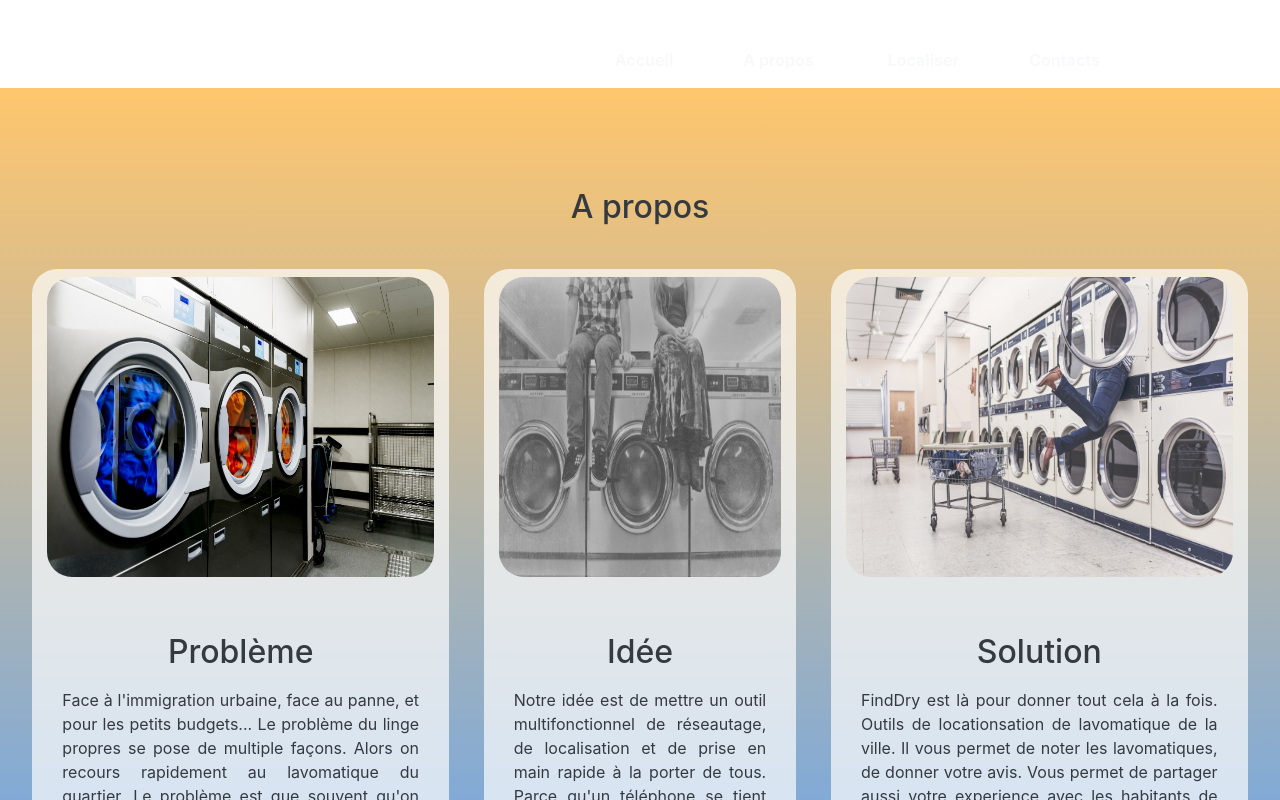
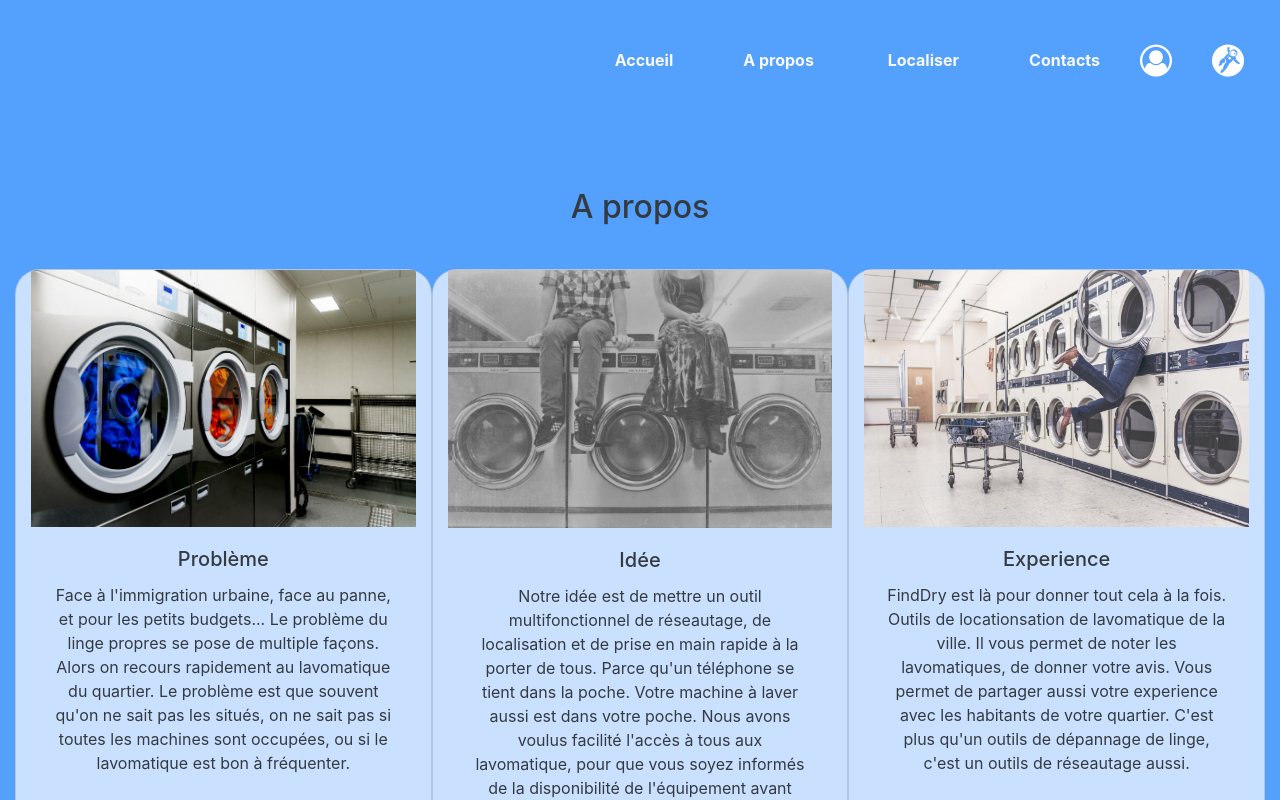
Before and after one commit to NYAZAK/FindDry, an Angular app: page /APropos in a window 1280 px wide. Shown: the top 800 px of the page. Built offline with nearby package versions, Linux system fonts and the light colour scheme.

Commit message:
fix : corrige le probleme d'alignement des card dans le composant à propos

```diff
--- a/src/app/app.component.html
+++ b/src/app/app.component.html
@@ -1,2 +1 @@
 <app-navigation></app-navigation>
-<router-outlet></router-outlet>
--- a/src/app/navigation/navigation.component.html
+++ b/src/app/navigation/navigation.component.html
@@ -1,4 +1,4 @@
-<div class="mb-5">
+<div class="mb-5 app-section p-0">
   <div class="creatCount float-right" style="width: 180px;">
     <span>
       <span class="infobulle" aria-label="connectez-vous">
--- a/src/app/onepage/histoire/histoire.component.html
+++ b/src/app/onepage/histoire/histoire.component.html
@@ -1,27 +1,32 @@
-<div class="row d-flex flex-lg-row  justify-content-md-between  flex-md-row flex-sm-column flex-xs-column justify-content-between col-12 text-center text-dark mx-auto mt-5 body-background app-section">
+<div class="row d-flex flex-lg-row  header justify-content-md-between  flex-md-row flex-sm-column flex-xs-column justify-content-between col-12 text-center text-dark mx-auto mt-5  app-section">
   <h2 class="text-center col-12">A propos</h2>
-  <div  class="col-md-4 col-xs-12 col-sm-10 histoire mx-auto">
-    <img src="{{lavomatique}}" alt="" class="img-fluid mb-2  mt-2 col-12 img-histoire p-0">
-    <h2 class="text-center col-12 mt-5 mb-3">Problème</h2>
-    <p class="col-12 mx-auto text-justify">Face à l'immigration urbaine, face au panne, et pour les petits budgets...
+ <div class="card col-md-4 col-xs-12 col-sm-10 histoire i mx-auto" >
+  <img class="card-img-top" [src]="lavomatique" alt="Card image cap">
+  <div class="card-body">
+    <h5 class="card-title">Problème</h5>
+    <p class="card-text">Face à l'immigration urbaine, face au panne, et pour les petits budgets...
       Le problème du linge propres se pose de multiple façons. Alors on recours rapidement
       au lavomatique du quartier.
       Le problème est que souvent qu'on ne sait pas les situés, on ne sait pas si toutes les machines
-    sont occupées, ou si le lavomatique est bon à fréquenter. </p>
+      sont occupées, ou si le lavomatique est bon à fréquenter.</p>
   </div>
- <div  class="col-md-3 col-xs-12 col-sm-10 histoire  mx-auto p-0.1">
-   <img src="{{reseautage}}" alt="" class="img-fluid mb-2 mt-2 col-12 img-histoire p-0 m-0">
-   <h2 class="text-center col-12 mt-5 mb-3">Idée</h2>
-   <p class="col-12 mx-auto text-justify">Notre idée est de mettre un outil multifonctionnel de réseautage, de localisation et de prise en main rapide
+</div>
+<div class="card col-md-4 col-xs-12 col-sm-10 histoire i mx-auto" >
+  <img class="card-img-top" [src]="reseautage" alt="Card image cap">
+  <div class="card-body">
+    <h5 class="card-title">Idée</h5>
+    <p class="card-text">Notre idée est de mettre un outil multifonctionnel de réseautage, de localisation et de prise en main rapide
       à la porter de tous. Parce qu'un téléphone se tient dans la poche.
       Votre machine à laver aussi est dans votre poche. Nous avons voulus facilité
       l'accès à tous aux lavomatique, pour que vous soyez informés de la disponibilité de l'équipement avant même que vous vous déplacer
      mais aussi de la propreté du lieu, ainsi que de la frequentation du lieu.</p>
   </div>
- <div class="col-md-4 col-xs-12 col-sm-10 histoire i mx-auto">
-   <img src="{{experience}}" alt="" class="img-fluid  mb-2 mt-2 col-12 img-histoire p-0">
-   <h2 class="text-center col-12 mt-5 mb-3">Solution</h2>
-   <p class="col-12 mx-auto text-justify ">  FindDry est là pour donner tout cela à la fois.
+</div>
+<div class="card col-md-4 col-xs-12 col-sm-10 histoire i mx-auto" >
+  <img class="card-img-top" [src]="experience" alt="Card image cap">
+  <div class="card-body">
+    <h5 class="card-title">Experience</h5>
+    <p class="card-text">FindDry est là pour donner tout cela à la fois.
       Outils de locationsation de lavomatique de la ville.
       Il vous permet de noter les lavomatiques, de donner votre avis.
       Vous permet de partager aussi votre experience avec les habitants de votre
@@ -29,3 +34,4 @@
       C'est plus qu'un outils de dépannage de linge, c'est un outils de réseautage aussi. </p>
   </div>
 </div>
+</div>
--- a/src/styles.css
+++ b/src/styles.css
@@ -7,13 +7,7 @@
 body{
   overflow-x:hidden;
 }
-.body-background {
-  background: #ffd89b; /* fallback for old browsers */
-  background: -webkit-linear-gradient(to top, #53A0FD, #FFC66D); /* Chrome 10-25, Safari 5.1-6 */
-  background: linear-gradient(to top, #53A0FD, #FFC66D); /* W3C, IE 10+/ Edge, Firefox 16+, Chrome 26+, Opera 12+, Safari 7+ */
-  width: 100%;
-  height: 100%;
-}
+
 .btnDry{
   background-color: #53A0FD;
   border-radius: 25px;
```
Lines whose indentation alone changed are shown as unchanged.
